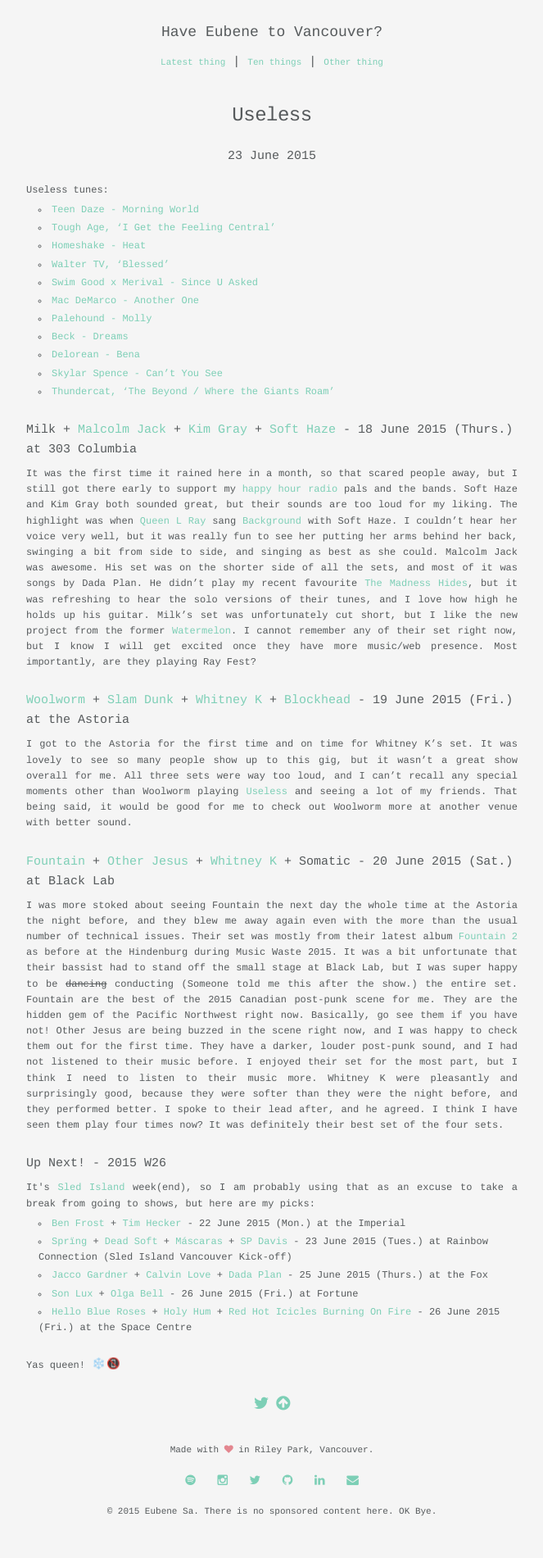
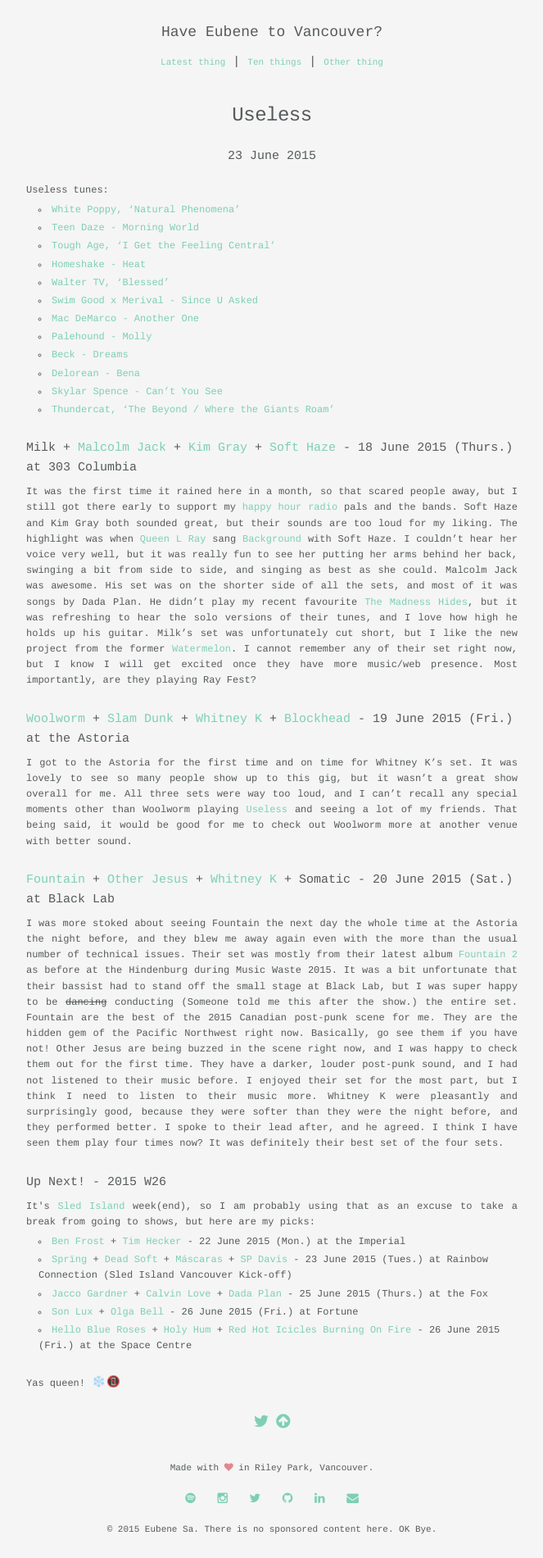
Before and after one commit to eubenesa/eubenesa-v1-jekyll, a Jekyll site: the page built from _posts/2015-06-22-useless.md, in a window 1280 px wide. Shown: the whole page at 82% size, without its empty margins (308-971 px from the left). Built offline with Jekyll 4.4.1, drawn with Linux system fonts in a browser that asks for light colours; emoji names are drawn with the system emoji font; before the commit the page ends 1878 px from its top, so only the background shows below that.

Commit message:
#WhitePoppyForDayz

```diff
--- a/_posts/2015-06-22-useless.md
+++ b/_posts/2015-06-22-useless.md
@@ -7,6 +7,7 @@
 ---
 <p class="list-description">Useless tunes:</p>
 
+  * [White Poppy, 'Natural Phenomena'](https://open.spotify.com/album/5aMhAMJZHYM3msdcuKDOTj)
   * [Teen Daze - Morning World](https://soundcloud.com/teendaze/teen-daze-morning-world)
   * [Tough Age, 'I Get the Feeling Central'](http://consequenceofsound.net/2015/06/stream-tough-ages-new-album-i-get-the-feeling-central/)
   * [Homeshake - Heat](https://www.youtube.com/watch?v=MY2qW5JUTxA)
```
